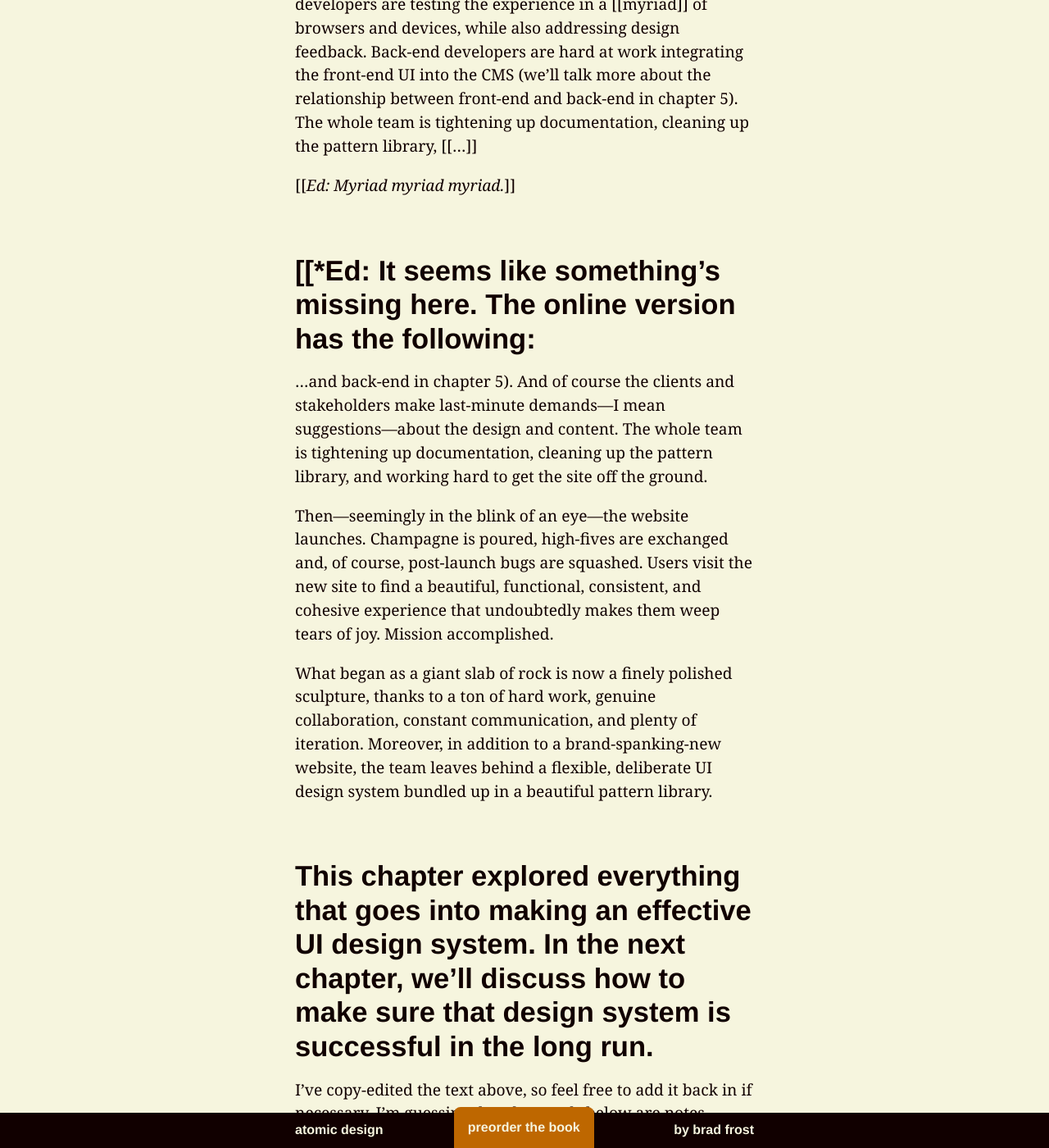
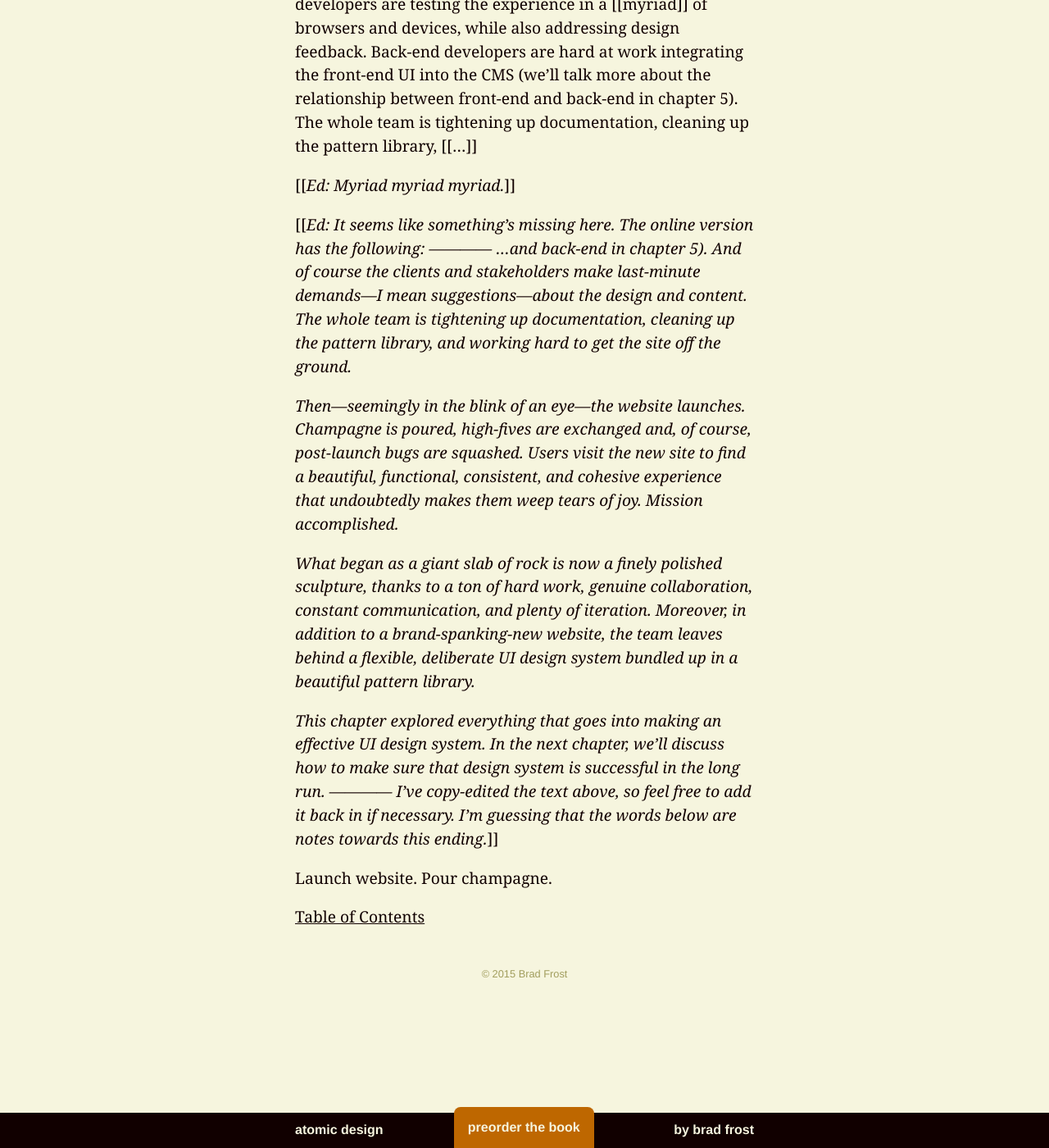
Before and after one commit to bradfrost/atomic-design, a Jekyll site: the page built from chapter-4.md, in a window 1280 px wide and 1400 px high, scrolled down 62058 px. Shown: the whole window at 82% size. Built offline with Jekyll 4.4.1, drawn with Linux system fonts in a browser that asks for light colours.

Commit message:
Edits complete.

```diff
--- a/chapter-4.md
+++ b/chapter-4.md
@@ -522,16 +522,16 @@ UX designers are hitting the prototype hard to make sure the flows and interacti
 
 [[*Ed: Myriad myriad myriad.*]]
 
-[[*Ed: It seems like something's missing here. The online version has the following:
-------------
-…and back-end in chapter 5). And of course the clients and stakeholders make last-minute demands—I mean suggestions—about the design and content. The whole team is tightening up documentation, cleaning up the pattern library, and working hard to get the site off the ground.
+[[*Ed: It seems like something's missing here. The online version has the following:*
+*------------*
+*…and back-end in chapter 5). And of course the clients and stakeholders make last-minute demands—I mean suggestions—about the design and content. The whole team is tightening up documentation, cleaning up the pattern library, and working hard to get the site off the ground.*
 
-Then—seemingly in the blink of an eye—the website launches. Champagne is poured, high-fives are exchanged and, of course, post-launch bugs are squashed. Users visit the new site to find a beautiful, functional, consistent, and cohesive experience that undoubtedly makes them weep tears of joy. Mission accomplished.
+*Then—seemingly in the blink of an eye—the website launches. Champagne is poured, high-fives are exchanged and, of course, post-launch bugs are squashed. Users visit the new site to find a beautiful, functional, consistent, and cohesive experience that undoubtedly makes them weep tears of joy. Mission accomplished.*
 
-What began as a giant slab of rock is now a finely polished sculpture, thanks to a ton of hard work, genuine collaboration, constant communication, and plenty of iteration. Moreover, in addition to a brand-spanking-new website, the team leaves behind a flexible, deliberate UI design system bundled up in a beautiful pattern library.
+*What began as a giant slab of rock is now a finely polished sculpture, thanks to a ton of hard work, genuine collaboration, constant communication, and plenty of iteration. Moreover, in addition to a brand-spanking-new website, the team leaves behind a flexible, deliberate UI design system bundled up in a beautiful pattern library.*
 
-This chapter explored everything that goes into making an effective UI design system. In the next chapter, we’ll discuss how to make sure that design system is successful in the long run.
-------------
-I've copy-edited the text above, so feel free to add it back in if necessary. I'm guessing that the words below are notes towards this ending.*]]
+*This chapter explored everything that goes into making an effective UI design system. In the next chapter, we’ll discuss how to make sure that design system is successful in the long run.*
+*------------*
+*I've copy-edited the text above, so feel free to add it back in if necessary. I'm guessing that the words below are notes towards this ending.*]]
 
 Launch website. Pour champagne.
```
